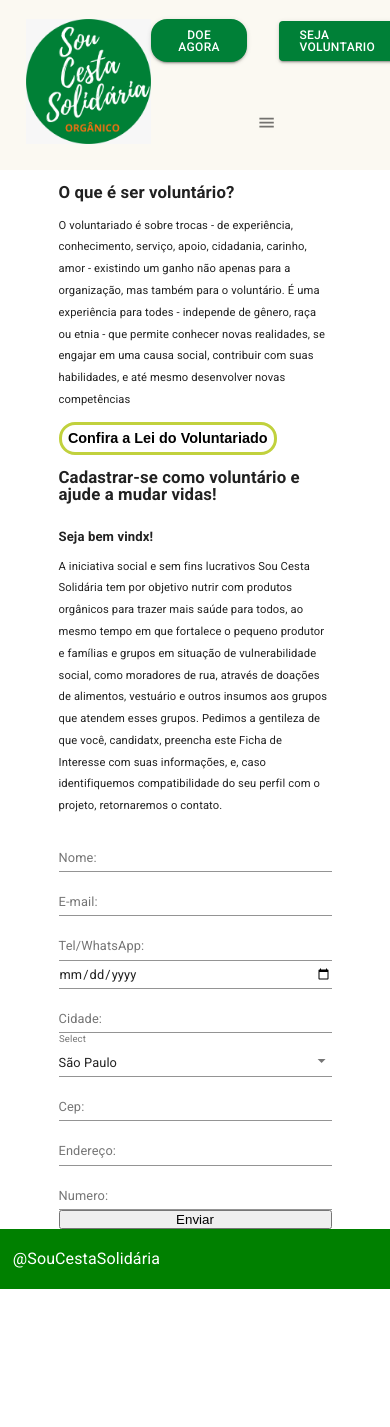
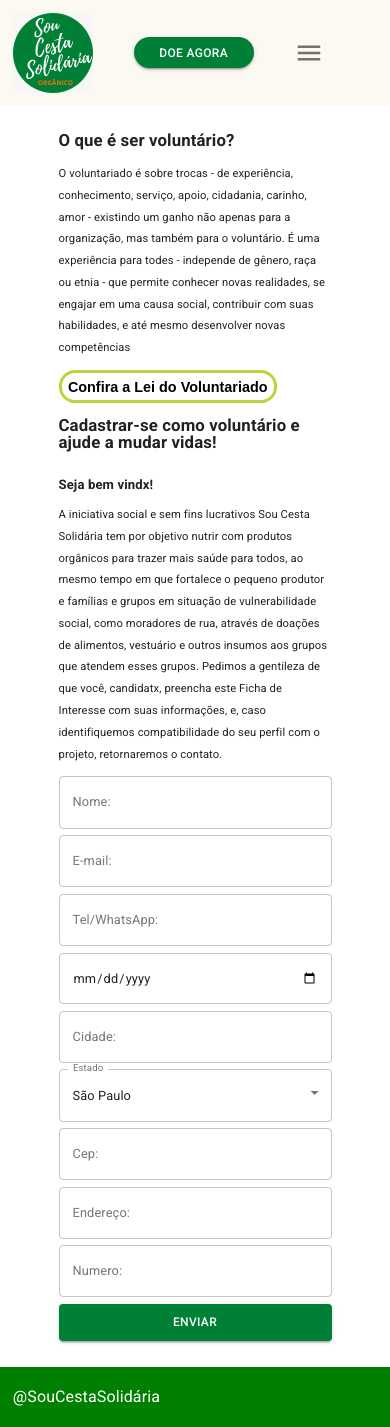
Before and after one commit to KiwiDev808/sou-cesta-solidaria, a Next.js app: page /voluntario in a window 390 px wide. Before the commit the page ends 1289 px from the top, so only its background shows below. Built offline with nearby package versions, Linux system fonts and the light colour scheme.

Commit message:
fix: adjusted mobile responsivity

```diff
--- a/src/components/Home/Banner/styles.module.scss
+++ b/src/components/Home/Banner/styles.module.scss
@@ -8,6 +8,7 @@
     object-fit: contain;
 
     img {
+      transition: ease 1000ms;
       width: 100%;
       height: 100%;
     }
@@ -23,6 +24,10 @@
     bottom: 0;
     left: 50%;
     transform: translateX(-50%);
+
+    .active {
+      background: green;
+    }
 
     span {
       border-radius: 50%;
--- a/src/components/common/Control/Select.tsx
+++ b/src/components/common/Control/Select.tsx
@@ -17,8 +17,8 @@ export default function Select(props: any) {
       </MenuItem>
       {options.map((option: any) => {
         return (
-          <MenuItem key={option.id} value={option.id}>
-            {option.name}
+          <MenuItem key={option.value} value={option.value}>
+            {option.label}
           </MenuItem>
         )
       })}
--- a/src/components/common/Header/Header.tsx
+++ b/src/components/common/Header/Header.tsx
@@ -19,9 +19,11 @@ const Header = () => {
       <div className={styles.navigationArea}>
         <div className={styles.userArea}>
           <Button onClick={() => setModal(true)}>Doe agora</Button>
-          <Link href="/voluntario" passHref>
-            <Button>Seja Voluntario</Button>
-          </Link>
+          <Hidden smDown>
+            <Link href="/voluntario" passHref>
+              <Button>Seja Voluntario</Button>
+            </Link>
+          </Hidden>
         </div>
         <Hidden smDown>
           <nav className={styles.navLinks}>
@@ -51,7 +53,9 @@ const Header = () => {
       </div>
 
       <ModalAux open={modal} handleClose={() => setModal(false)}>
-        <p>Teste</p>
+        <div>
+          <h3>Doação</h3>
+        </div>
       </ModalAux>
     </header>
   )
--- a/src/components/common/Header/styles.module.scss
+++ b/src/components/common/Header/styles.module.scss
@@ -1,13 +1,13 @@
 .headerContainer {
   padding: 1.5rem 2rem 2rem;
   background: #fbf9f2;
-  height: 170px;
+  max-height: 170px;
   display: flex;
   justify-content: space-between;
 
   .logo {
     object-fit: contain;
-    max-height: 160px;
+    max-height: 130px;
     aspect-ratio: 1/1;
     img {
       width: 100%;
@@ -51,14 +51,27 @@
     }
     .userArea {
       display: flex;
+      flex-wrap: wrap;
       justify-content: flex-end;
       align-items: center;
-      gap: 2.5rem;
-
+      gap: 1rem;
       button {
         padding: 0.75rem 2rem;
         border-radius: 16px;
       }
     }
   }
+
+  @media (max-width: 768px) {
+    padding: 1rem 1rem 1rem;
+    .logo {
+      max-width: 80px;
+      max-height: 80px;
+    }
+    .navigationArea {
+      flex: 1;
+      justify-content: space-evenly;
+      flex-direction: row;
+    }
+  }
 }
--- a/src/components/common/Modal.tsx
+++ b/src/components/common/Modal.tsx
@@ -11,9 +11,9 @@ const useStyles = makeStyles((theme: Theme) =>
   createStyles({
     paper: {
       position: 'absolute',
-      width: 400,
+      width: 'auto',
+      height: 'auto',
       backgroundColor: 'white',
-      border: '2px solid #000',
       boxShadow: theme.shadows[5],
       padding: theme.spacing(2, 4, 3),
       top: '30%',
--- a/src/pages/contato/styles.module.scss
+++ b/src/pages/contato/styles.module.scss
@@ -19,6 +19,7 @@
   }
   .infoContato {
     flex: 1;
+    flex-basis: 400px;
     padding: 1rem;
     display: flex;
     flex-direction: column;
@@ -57,8 +58,9 @@
     display: flex;
     flex-direction: column;
     gap: 0.75rem;
-    min-width: 400px;
     max-width: 400px;
+    min-width: 300px;
+    width: 100%;
     flex: 1;
   }
 
--- a/src/pages/voluntario/index.tsx
+++ b/src/pages/voluntario/index.tsx
@@ -1,74 +1,75 @@
 /* eslint-disable @next/next/no-img-element */
-import React, { useState } from "react";
-import Layout from "../../components/common/Layout/Layout";
-import ModalVoluntario from "./ModalVoluntario/ModalVoluntario";
-import styles from "./styles.module.scss";
-import { createStyles, makeStyles, Theme } from "@material-ui/core/styles";
-import TextField from "@material-ui/core/TextField";
-import MenuItem from "@material-ui/core/MenuItem";
+import { createStyles, makeStyles, Theme } from '@material-ui/core/styles'
+import React, { useState } from 'react'
+import { Button } from '../../components/common/Button'
+import Input from '../../components/common/Control/Input'
+import Select from '../../components/common/Control/Select'
+import Layout from '../../components/common/Layout/Layout'
+import ModalVoluntario from './ModalVoluntario/ModalVoluntario'
+import styles from './styles.module.scss'
 
 const useStyles = makeStyles((theme: Theme) =>
   createStyles({
     root: {
-      "& > *": {
+      '& > *': {
         margin: theme.spacing(1),
-        width: "25ch",
+        width: '25ch',
       },
     },
   })
-);
+)
 
 const Voluntario = () => {
+  const currencies = [
+    { value: 'AC', label: 'Acre' },
+    { value: 'AL', label: 'Alagoas' },
+    { value: 'AP', label: 'Amapá' },
+    { value: 'AM', label: 'Amazonas' },
+    { value: 'BA', label: 'Bahia' },
+    { value: 'CE', label: 'Ceará' },
+    { value: 'DF', label: 'Distrito Federal' },
+    { value: 'ES', label: 'Espirito Santo' },
+    { value: 'GO', label: 'Goiás' },
+    { value: 'MA', label: 'Maranhão' },
+    { value: 'MS', label: 'Mato Grosso do Sul' },
+    { value: 'MT', label: 'Mato Grosso' },
+    { value: 'MG', label: 'Minas Gerais' },
+    { value: 'PA', label: 'Pará' },
+    { value: 'PB', label: 'Paraíba' },
+    { value: 'PR', label: 'Paraná' },
+    { value: 'PE', label: 'Pernambuco' },
+    { value: 'PI', label: 'Piauí' },
+    { value: 'RJ', label: 'Rio de Janeiro' },
+    { value: 'RN', label: 'Rio Grande do Norte' },
+    { value: 'RS', label: 'Rio Grande do Sul' },
+    { value: 'RO', label: 'Rondônia' },
+    { value: 'RR', label: 'Roraima' },
+    { value: 'SC', label: 'Santa Catarina' },
+    { value: 'SP', label: 'São Paulo' },
+    { value: 'SE', label: 'Sergipe' },
+    { value: 'TO', label: 'Tocantins' },
+  ]
 
-  const currencies = [
-    { value: "AC", label: "Acre" },
-    { value: "AL", label: "Alagoas" },
-    { value: "AP", label: "Amapá" },
-    { value: "AM", label: "Amazonas" },
-    { value: "BA", label: "Bahia" },
-    { value: "CE", label: "Ceará" },
-    { value: "DF", label: "Distrito Federal" },
-    { value: "ES", label: "Espirito Santo" },
-    { value: "GO", label: "Goiás" },
-    { value: "MA", label: "Maranhão" },
-    { value: "MS", label: "Mato Grosso do Sul" },
-    { value: "MT", label: "Mato Grosso" },
-    { value: "MG", label: "Minas Gerais" },
-    { value: "PA", label: "Pará" },
-    { value: "PB", label: "Paraíba" },
-    { value: "PR", label: "Paraná" },
-    { value: "PE", label: "Pernambuco" },
-    { value: "PI", label: "Piauí" },
-    { value: "RJ", label: "Rio de Janeiro" },
-    { value: "RN", label: "Rio Grande do Norte" },
-    { value: "RS", label: "Rio Grande do Sul" },
-    { value: "RO", label: "Rondônia" },
-    { value: "RR", label: "Roraima" },
-    { value: "SC", label: "Santa Catarina" },
-    { value: "SP", label: "São Paulo" },
-    { value: "SE", label: "Sergipe" },
-    { value: "TO", label: "Tocantins" },
-  ];
-
-
-  const [isModalVisible, SetIsModalVisible] = useState(false);
-  const classes = useStyles();
-  const [currency, setCurrency] = React.useState("SP");
+  const [isModalVisible, SetIsModalVisible] = useState(false)
+  const classes = useStyles()
+  const [currency, setCurrency] = React.useState('SP')
 
   const handleChange = (event: React.ChangeEvent<HTMLInputElement>) => {
-    setCurrency(event.target.value);
-  };
+    setCurrency(event.target.value)
+  }
   return (
     <Layout title="Voluntário - Sou Cesta Solidária">
+      <div className={styles.voluntariosWrapper}>
         <div className={styles.infoVoluntario}>
           <h2>O que é ser voluntário?</h2>
           <p>
-          O voluntariado é sobre trocas - de experiência, conhecimento, serviço,
-          apoio, cidadania, carinho, amor - existindo um ganho não apenas para a
-          organização, mas também para o voluntário. É uma experiência para
-          todes - independe de gênero, raça ou etnia - que permite conhecer
-          novas realidades, se engajar em uma causa social, contribuir com suas
-          habilidades, e até mesmo desenvolver novas competências
+            O voluntariado é sobre trocas - de experiência, conhecimento,
+            serviço, apoio, cidadania, carinho, amor - existindo um ganho não
+            apenas para a organização, mas também para o voluntário. É uma
+            experiência para todes - independe de gênero, raça ou etnia - que
+            permite conhecer novas realidades, se engajar em uma causa social,
+            contribuir com suas habilidades, e até mesmo desenvolver novas
+            competências
           </p>
           <button
             className={styles.buttonVoluntario}
@@ -82,11 +83,18 @@ const Voluntario = () => {
             </ModalVoluntario>
           ) : null}
         </div>
-      <form className={styles.formVoluntario} noValidate autoComplete="off">
+        <form
+          className={styles.formVoluntario}
+          noValidate
+          autoComplete="off"
+          action="mailto:soucestasolidaria@gmail.com"
+          method="POST"
+          encType="multipart/form-data"
+          name="Inscricao Voluntário"
+        >
           <h2>Cadastrar-se como voluntário e ajude a mudar vidas!</h2>
           <div>
             <h3>Seja bem vindx!</h3>
-
             <p>
               A iniciativa social e sem fins lucrativos Sou Cesta Solidária tem
               por objetivo nutrir com produtos orgânicos para trazer mais saúde
@@ -95,38 +103,31 @@ const Voluntario = () => {
               moradores de rua, através de doações de alimentos, vestuário e
               outros insumos aos grupos que atendem esses grupos. Pedimos a
               gentileza de que você, candidatx, preencha este Ficha de Interesse
-            com suas informações, e, caso identifiquemos compatibilidade do seu
-            perfil com o projeto, retornaremos o contato.
+              com suas informações, e, caso identifiquemos compatibilidade do
+              seu perfil com o projeto, retornaremos o contato.
             </p>
           </div>
-        <TextField id="standard-basic" label="Nome:" type="text" />
-        <TextField id="standard-basic" label="E-mail:" type="email" />
-        <TextField id="standard-basic" label="Tel/WhatsApp:" type="tel" />
-        <TextField id="outlined-basic" type="date" />
-        <TextField id="standard-basic" label="Cidade:" type="text" />
-        <TextField
-          id="standard-select-currency"
-          select
-          label="Select"
+          <div className={styles.formInputs}>
+            <Input label="Nome:" type="text" />
+            <Input label="E-mail:" type="email" />
+            <Input label="Tel/WhatsApp:" type="tel" />
+            <Input type="date" />
+            <Input label="Cidade:" type="text" />
+            <Select
+              label="Estado"
               value={currency}
               onChange={handleChange}
-        >
-          {currencies.map((option) => (
-            <MenuItem key={option.value} value={option.value}>
-              {option.label}
-            </MenuItem>
-          ))}
-        </TextField>
-
-        <TextField id="standard-basic" label="Cep:" type="text" />
-        <TextField id="standard-basic" label="Endereço:" type="text" />
-        <TextField id="standard-basic" label="Numero:" type="text" />
-
-
-        <button>Enviar</button>
+              options={currencies}
+            />
+            <Input id="standard-basic" label="Cep:" type="text" />
+            <Input id="standard-basic" label="Endereço:" type="text" />
+            <Input id="standard-basic" label="Numero:" type="text" />
+            <Button>Enviar</Button>
+          </div>
         </form>
+      </div>
     </Layout>
-  );
+  )
 }
 
-export default Voluntario;
+export default Voluntario
--- a/src/pages/voluntario/styles.module.scss
+++ b/src/pages/voluntario/styles.module.scss
@@ -1,15 +1,29 @@
-.infoVoluntario{
+.voluntariosWrapper {
+  padding: 1rem 0rem 2rem;
+
+  .infoVoluntario {
     width: 70%;
     margin: auto;
+  }
 
+  .formInputs {
+    align-self: center;
+    display: flex;
+    max-width: 700px;
+    width: 100%;
+    flex-direction: column;
+    gap: 0.5rem;
+    button {
+      padding: 1rem 4rem;
     }
-.formVoluntario{
-    display:flex;
+  }
+  .formVoluntario {
+    display: flex;
     flex-direction: column;
     width: 70%;
     margin: auto;
   }
-.buttonVoluntario{
+  .buttonVoluntario {
     box-shadow: none;
     background: none;
     cursor: pointer;
@@ -25,7 +39,7 @@
     }
   }
   .cadastro {
-    display:flex;
+    display: flex;
     flex-direction: column;
     width: 70%;
     margin: auto;
@@ -41,20 +55,7 @@
     border: 1px solid var(--nav-link);
     height: 30px;
   }
-#habilidades{
+  #habilidades {
     margin-top: 20px;
   }
-.btnEnviar {
-    background-color: #38b24f;
-    margin: 20px auto;
-    padding: 8px 12px;
-    border-radius: 25px;
-    width: 100px;
-    border: none;
-
-    &:hover {
-    background-color: #2a7738;
-    color: white;
 }
-
-}
```
Also changed, not shown: src/components/Home/Banner/index.tsx (+28 -2 lines), src/components/common/Header/HeaderMenu/index.tsx (+6 -2 lines), src/pages/contato/index.tsx (+8 -2 lines), src/pages/voluntario/ModalVoluntario/styles.module.scss (+5 -6 lines). Lines whose indentation alone changed are shown as unchanged.
